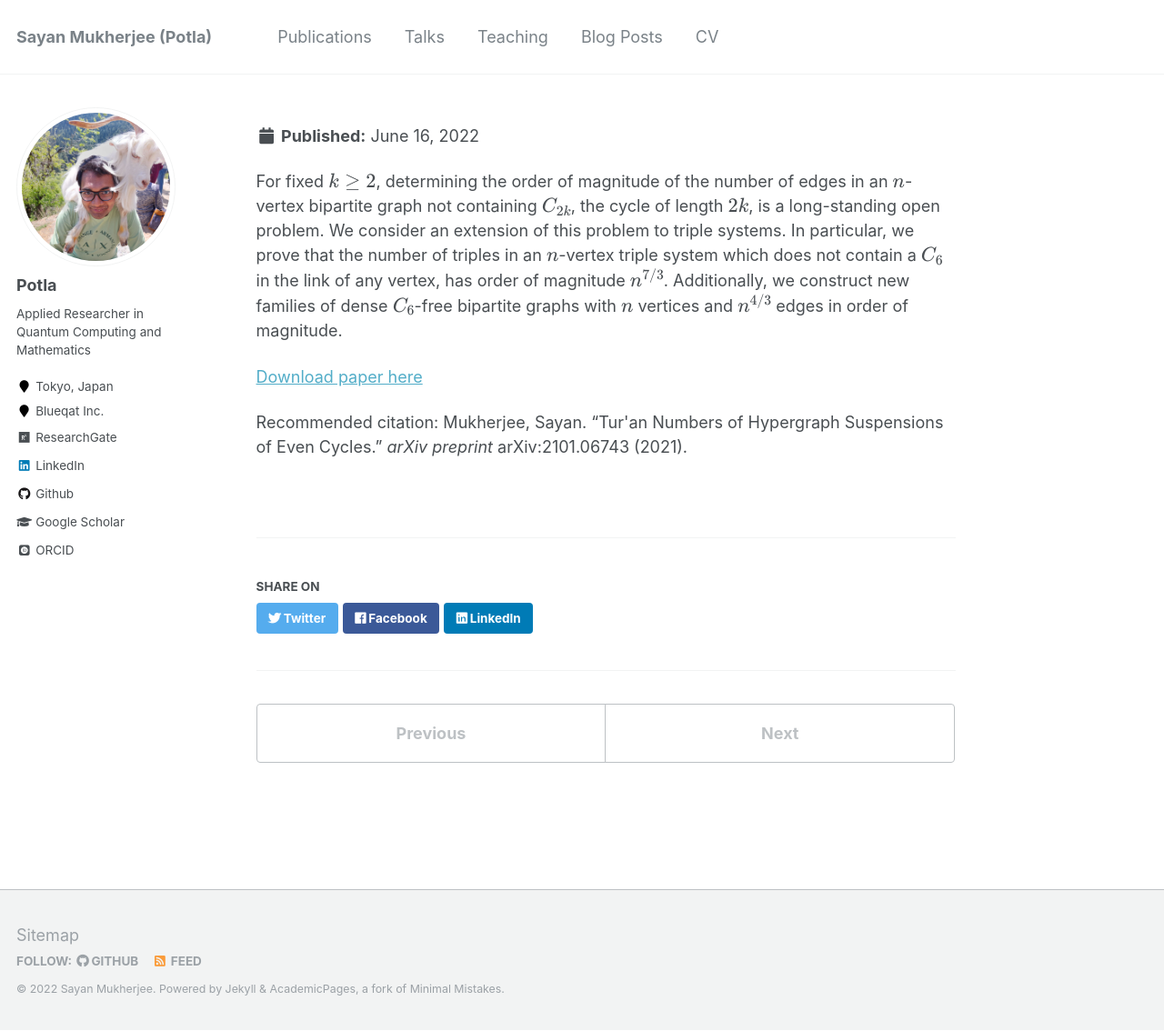
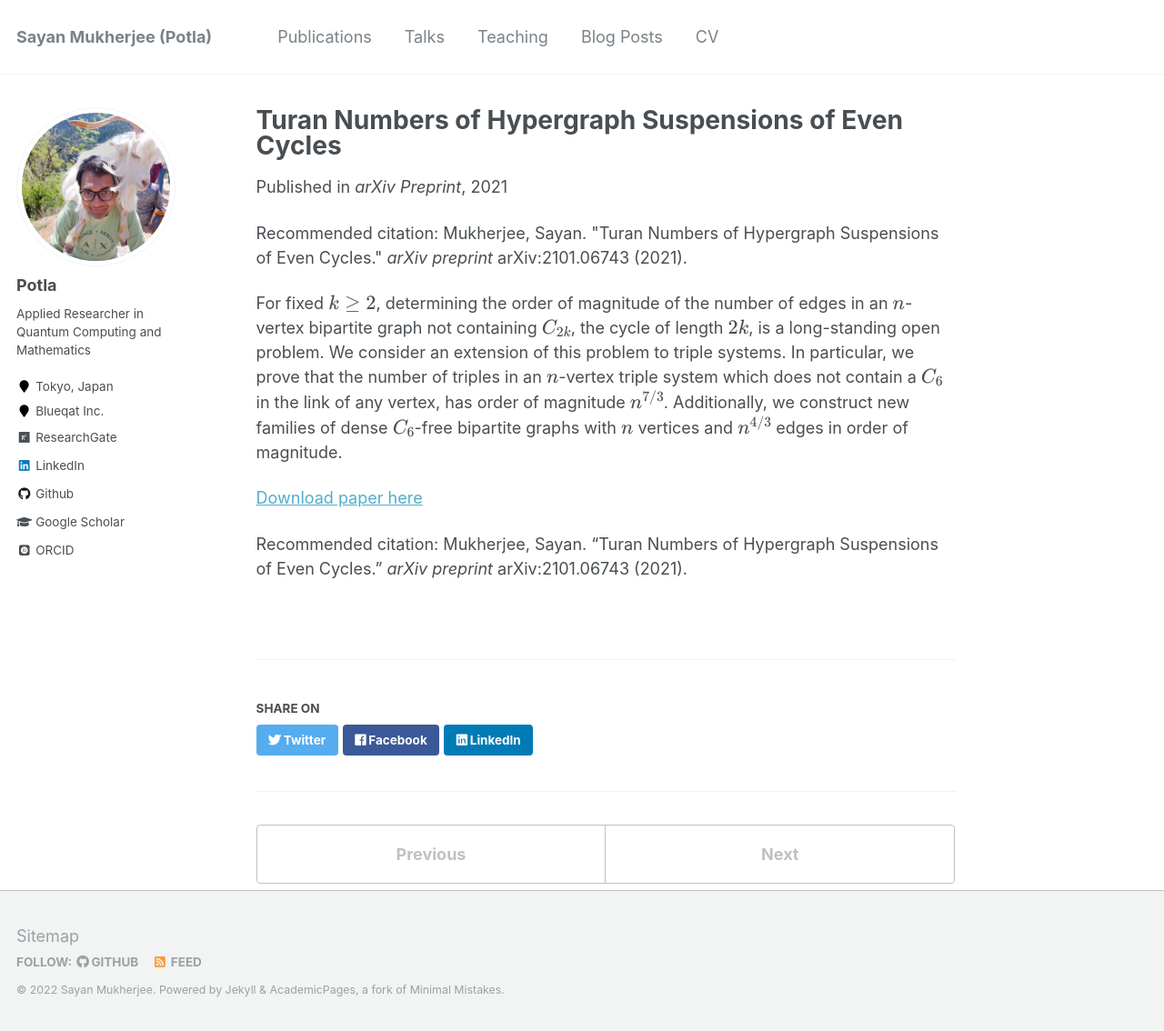
Before and after one commit to Potla1995/potla1995.github.io, a Jekyll site: the page built from _publications/2021-01-17-hypergraphSuspension.md, in a window 1280 px wide and 1134 px high. Shown: the whole window at 91% size. Built offline with Jekyll 4.4.1, drawn with Linux system fonts in a browser that asks for light colours; some web fonts are replaced; formulas are drawn with MathJax 3.

Commit message:
fix publications page (finally)

```diff
--- a/_publications/2021-01-17-hypergraphSuspension.md
+++ b/_publications/2021-01-17-hypergraphSuspension.md
@@ -1,12 +1,12 @@
 ---
-title: "Tur\'an Numbers of Hypergraph Suspensions of Even Cycles"
+title: "Turan Numbers of Hypergraph Suspensions of Even Cycles"
 collection: publications
 permalink: /publication/hypergraphSuspension
 excerpt: 'Turan numbers for hypergraph suspensions.'
 date: 2021-01-17
 venue: 'arXiv Preprint'
 paperurl:
-citation: 'Mukherjee, Sayan. "Tur\'an Numbers of Hypergraph Suspensions of Even Cycles." <i>arXiv preprint</i> arXiv:2101.06743 (2021).'
+citation: 'Mukherjee, Sayan. "Turan Numbers of Hypergraph Suspensions of Even Cycles." <i>arXiv preprint</i> arXiv:2101.06743 (2021).'
 ---
 For fixed $k\ge 2$, determining the order of magnitude of the number of edges in an $n$-vertex bipartite graph not containing $C_{2k}$, the cycle of length $2k$, is a long-standing open problem.
 We consider an extension of this problem to triple systems.
@@ -15,4 +15,4 @@ Additionally, we construct new families of dense $C_6$-free bipartite graphs wit
 
 [Download paper here](https://arxiv.org/pdf/2101.06743.pdf)
 
-Recommended citation: Mukherjee, Sayan. "Tur\'an Numbers of Hypergraph Suspensions of Even Cycles." <i>arXiv preprint</i> arXiv:2101.06743 (2021).
+Recommended citation: Mukherjee, Sayan. "Turan Numbers of Hypergraph Suspensions of Even Cycles." <i>arXiv preprint</i> arXiv:2101.06743 (2021).
```
